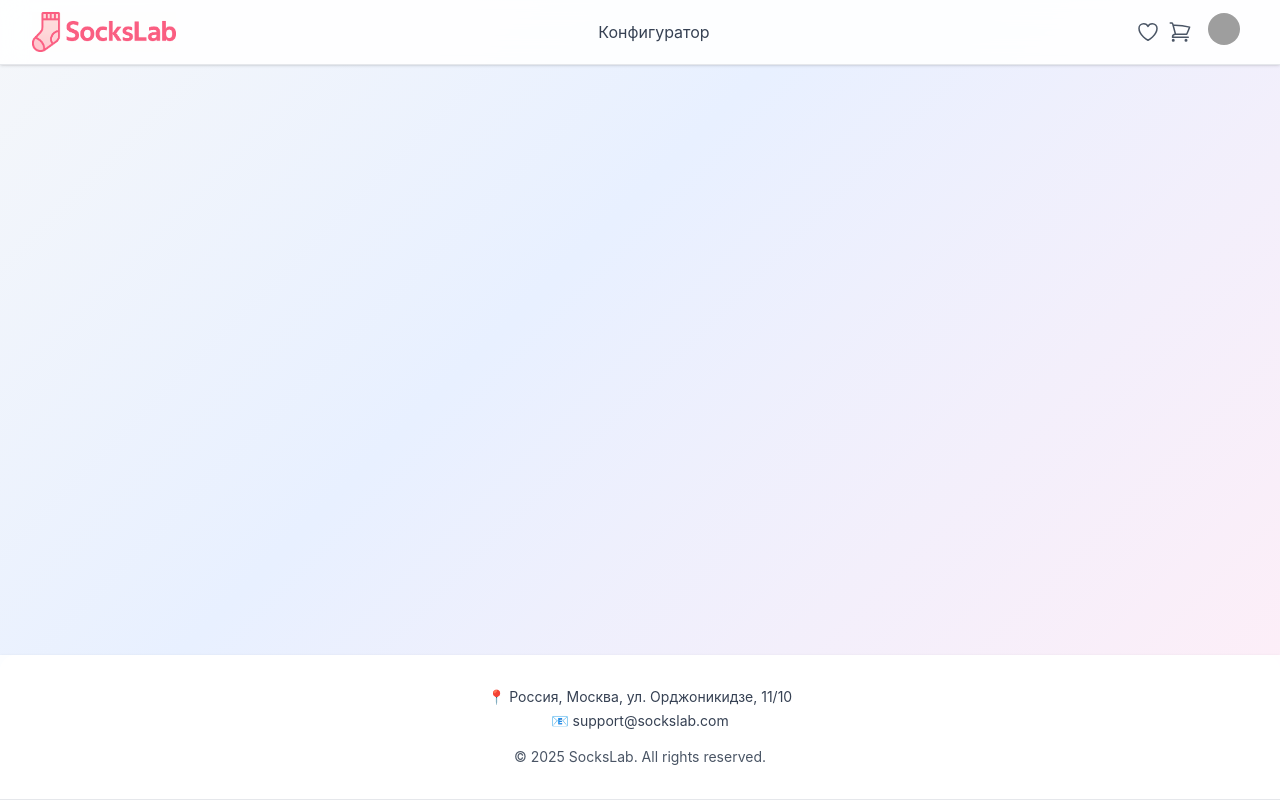
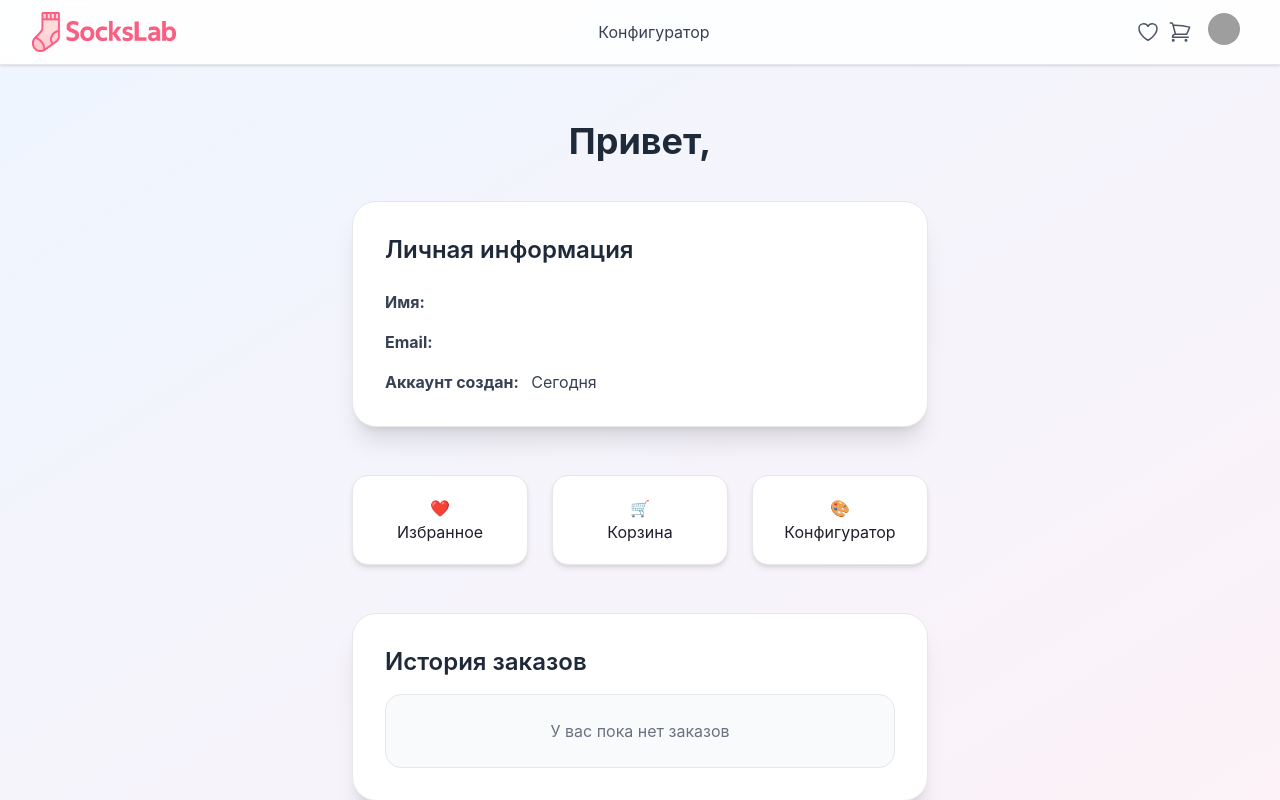
Before and after one commit to userdie55/socks-factory, a React (Vite) app in the folder client/: page /profile in a window 1280 px wide. Shown: the top 800 px of the page. Built offline with nearby package versions, Linux system fonts and the light colour scheme; no server answers; grey boxes are pictures that could not be loaded.

Commit message:
profilepage

```diff
--- a/client/src/app/App.jsx
+++ b/client/src/app/App.jsx
@@ -10,7 +10,7 @@ import FavoritesPage from '../pages/FavoritesPage/FavoritesPage';
 import ConfiguratorPage from '../pages/ConfiguratorPage/ConfiguratorPage';
 import Cart from '../components/layout/Cart';
 import SignOutPage from '../pages/SignOutPage/SignOutPage';
-
+import ProfilePage from '../pages/ProfilePage/ProfilePage';
 export default function App() {
   const [cartOpen, setCartOpen] = useState(false);
   const [user, setUser] = useState(null);
@@ -40,6 +40,8 @@ export default function App() {
           <Route path="/signIn" element={<SignInPage setUser={setUser} />} />
           <Route path="/favorites" element={<FavoritesPage />} />
           <Route path="/configurator" element={<ConfiguratorPage />} />
+          <Route path="/signOut" element={<SignOutPage setUser={setUser} />} />
+          <Route path="/profile" element={<ProfilePage user={user}/>} />
         </Routes>
       </main>
 
--- /dev/null
+++ b/client/src/pages/ProfilePage/ProfilePage.jsx
@@ -0,0 +1,73 @@
+import { useEffect } from "react";
+import { useNavigate } from "react-router-dom";
+
+export default function ProfilePage() {
+  const user = JSON.parse(localStorage.getItem("user"));
+
+  return (
+    <div className="min-h-screen px-6 py-14 bg-gradient-to-br from-blue-50 to-pink-50 flex flex-col items-center">
+
+      {/* GREETING */}
+      <h1 className="text-4xl font-bold text-gray-800 mb-10">
+        Привет, {user?.name}
+      </h1>
+
+      {/* USER CARD */}
+      <div className="bg-white max-w-xl w-full p-8 rounded-3xl shadow-xl border border-gray-200 mb-12">
+
+        <h2 className="text-2xl font-semibold text-gray-800 mb-6">
+          Личная информация
+        </h2>
+
+        <div className="space-y-4 text-gray-700">
+          <p>
+            <b className="mr-2">Имя:</b> {user?.name}
+          </p>
+
+          <p>
+            <b className="mr-2">Email:</b> {user?.email}
+          </p>
+
+          <p>
+            <b className="mr-2">Аккаунт создан:</b>  Сегодня
+          </p>
+        </div>
+      </div>
+
+      {/* DASHBOARD BUTTONS */}
+      <div className="grid grid-cols-3 gap-6 max-w-xl w-full mb-12">
+        <a
+          href="/favorites"
+          className="bg-white border border-gray-200 rounded-2xl shadow-md py-5 text-center hover:shadow-lg transition"
+        >
+          ❤️ <br /> Избранное
+        </a>
+
+        <a
+          href="/cart"
+          className="bg-white border border-gray-200 rounded-2xl shadow-md py-5 text-center hover:shadow-lg transition"
+        >
+          🛒 <br /> Корзина
+        </a>
+
+        <a
+          href="/configurator"
+          className="bg-white border border-gray-200 rounded-2xl shadow-md py-5 text-center hover:shadow-lg transition"
+        >
+          🎨 <br /> Конфигуратор
+        </a>
+      </div>
+
+      {/* ORDERS */}
+      <div className="bg-white max-w-xl w-full p-8 rounded-3xl shadow-xl border border-gray-200">
+        <h2 className="text-2xl font-semibold text-gray-800 mb-4">
+          История заказов
+        </h2>
+
+        <div className="p-6 bg-gray-50 border border-gray-200 rounded-2xl text-center text-gray-500">
+          У вас пока нет заказов
+        </div>
+      </div>
+    </div>
+  );
+}
```
